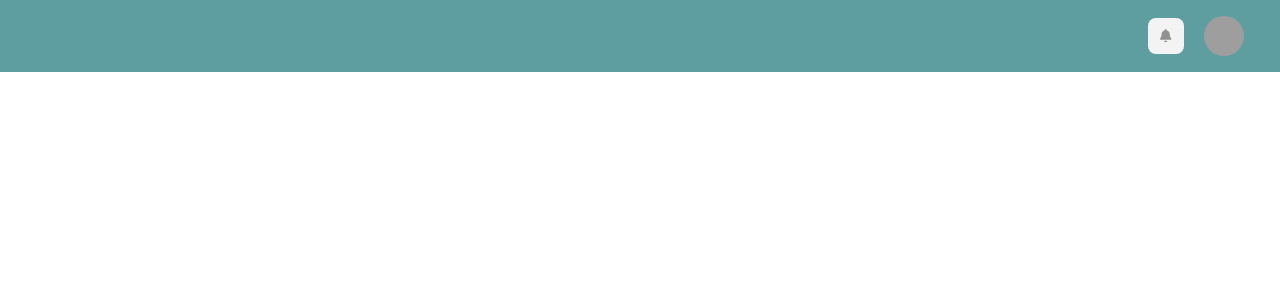
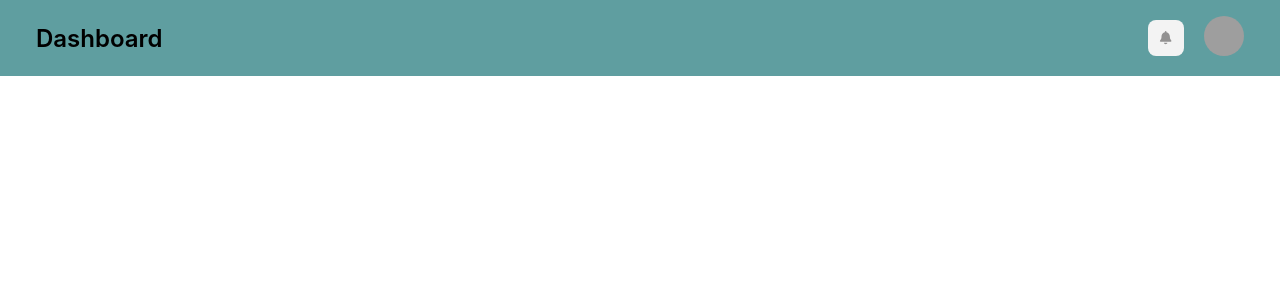
Before and after one commit to itsakhlaqahmed/ubts-dashboard, a React (Create React App) app: page / in a window 1280 px wide. Shown: the top 300 px of the page. Built offline with nearby package versions, Linux system fonts and the light colour scheme; grey boxes are pictures that could not be loaded.

Commit message:
complete navbar-styles

```diff
--- a/src/navbar/Navbar.css
+++ b/src/navbar/Navbar.css
@@ -2,7 +2,10 @@
   padding: 0;
   margin: 0;
   box-sizing: border-box;
+
 }
+
+
 
 body {
   width: 100vw;
@@ -11,7 +14,7 @@ body {
 .header {
   display: flex;
   align-items: center;
-  justify-content: end;
+  justify-content: flex-end;
 
   /* flex-wrap: nowrap; */
   padding: 16px 36px;
@@ -19,6 +22,19 @@ body {
   color: white;
   width: 100%;
   background-color: cadetblue;
+}
+
+.nav-container {
+  display: flex;
+  align-items: center;
+  justify-content: space-between;
+  width: 100%;
+}
+
+.nav-title {
+  font-size: 24px;
+  font-weight: 600;
+  color: black;
 }
 
 .nav-container ul {
@@ -50,6 +66,7 @@ body {
 }
 
 .nav-container .profile-pic {
+  all: unset;
   height: 40px;
   width: 40px;
   overflow: hidden;
--- a/src/navbar/Navbar.jsx
+++ b/src/navbar/Navbar.jsx
@@ -1,27 +1,43 @@
-import React from "react";
+import React, { useState } from "react";
 import "./Navbar.css";
 
 import { FaBell } from "react-icons/fa6";
 
 const Navbar = ({ name }) => {
+  const [openNotificaitons, setOpenNotification] = useState(false);
+  const [openProfilePanel, setOpenProfilePanel] = useState(false);
   const userImage =
     "https://img.freepik.com/free-photo/horizontal-portrait-smiling-happy-young-pleasant-looking-female-wears-denim-shirt-stylish-glasses-with-straight-blonde-hair-expresses-positiveness-poses_176420-13176.jpg";
+
+  const onClickNotificationButton = () => {
+    setOpenNotification(!openNotificaitons);
+    alert(openNotificaitons);
+  };
+
+  const onClickProfile = () => {
+    setOpenProfilePanel(!openProfilePanel);
+    alert(openProfilePanel);
+  };
 
   return (
     <nav>
       <div className="header">
         <div className="nav-container">
+          <p className="nav-title">Dashboard</p>
           <ul>
             <li>
-              <button className="notification-icon-box" onClick={()=>{alert('click')}}>
-                <FaBell className="notificaion-icon"/>
+              <button
+                className="notification-icon-box"
+                onClick={onClickNotificationButton}
+              >
+                <FaBell className="notificaion-icon" />
               </button>
             </li>
             <li>
-              <div className="profile-pic">
+              <button className="profile-pic" onClick={onClickProfile}>
                 <img src={userImage} alt="Profile Picture" />
                 <p className="user-name">{name}</p>
-              </div>
+              </button>
             </li>
           </ul>
         </div>
```
